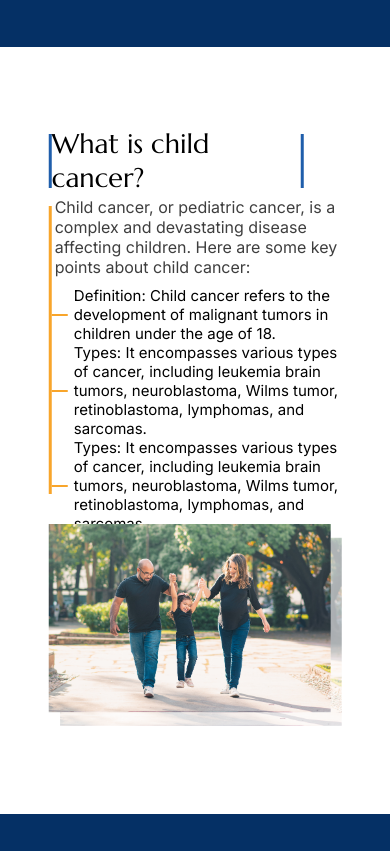
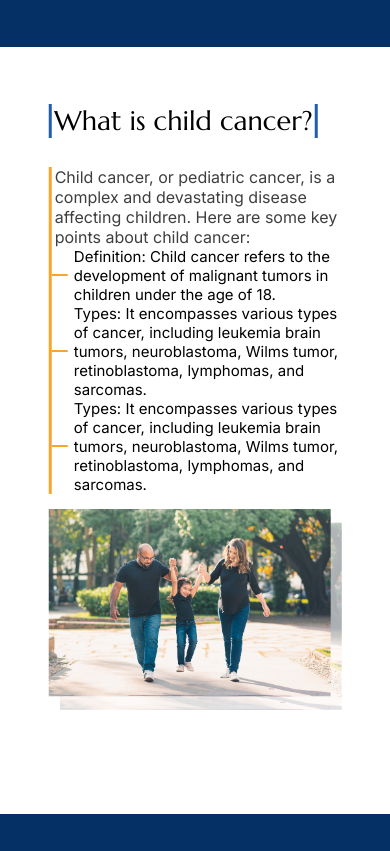
Before and after one commit to vaibhavmittal4/vaibhav, a plain HTML site: page index.html in a window 390 px wide. Shown: the part 1800-2651 px from the top of the page. Drawn offline with nearby package versions, Linux system fonts and the light colour scheme.

Commit message:
vaibhav2_update

```diff
--- a/css/index.css
+++ b/css/index.css
@@ -653,7 +653,7 @@ p:nth-child(2) {
     top: 5%;
 }
 
-@media screen and (max-width:700px){
+@media screen and (max-width:649px){
 
 .what-is{
     border: px solid red;
@@ -666,7 +666,7 @@ p:nth-child(2) {
     flex-direction: column;
     justify-content: space-between;
     height: 600px;
-    top: 590px;
+    top: 560px;
 }
 
 .what-is-content{
@@ -695,7 +695,7 @@ p:nth-child(2) {
     display: flex;
     align-items: center;
     justify-content: center;
-    width: 85%;
+    width: 90%;
 
     /* FONTS */
     font-family: 'Marcellus', serif;
@@ -705,9 +705,9 @@ p:nth-child(2) {
 
 .what-is-below{
     border-left: 3px solid #F8A52B;
-    height: 80%;
+    height: 100%;
     position: relative;
-    top: 5%;
+    top: 8%;
     width: 100%;
     display: flex;
     flex-direction: column;
@@ -719,7 +719,7 @@ p:nth-child(2) {
     border: px solid red;
     width: 98%;
     position: relative;
-    top: -3%;
+    top: 0%;
 
     /* FONTS */
     font-family: 'Inter', sans-serif;
@@ -762,12 +762,12 @@ p:nth-child(2) {
 .whatis-img{
     height: auto;
     position: relative;
-    top: 0;
+    top: 7%;
     width: 100%;
 }
 
 }
-@media screen and (min-width:701px) and (max-width:1000px){
+@media screen and (min-width:650px) and (max-width:1000px){
 
 .what-is{
     border: px solid black;
```
